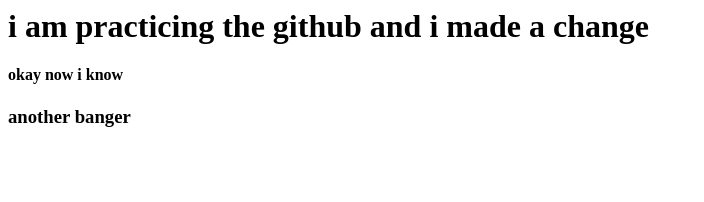
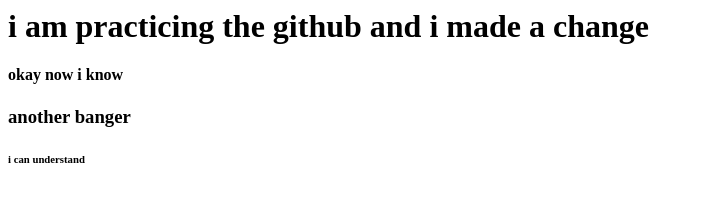
Before and after one commit to duchess-tech/my-website, a plain HTML site: page index.html in a window 1280 px wide. Shown: the whole page, without its empty margins (0-704 px from the left). Drawn offline with Linux system fonts and the light colour scheme.

Commit message:
i can understand

```diff
--- a/index.html
+++ b/index.html
@@ -9,5 +9,6 @@
     <h1>i am practicing the github and i made a change</h1>
     <h4>okay now i know</h4>
     <h3>another banger</h3>
+    <h6>i can understand</h6>
 </body>
 </html>
```
